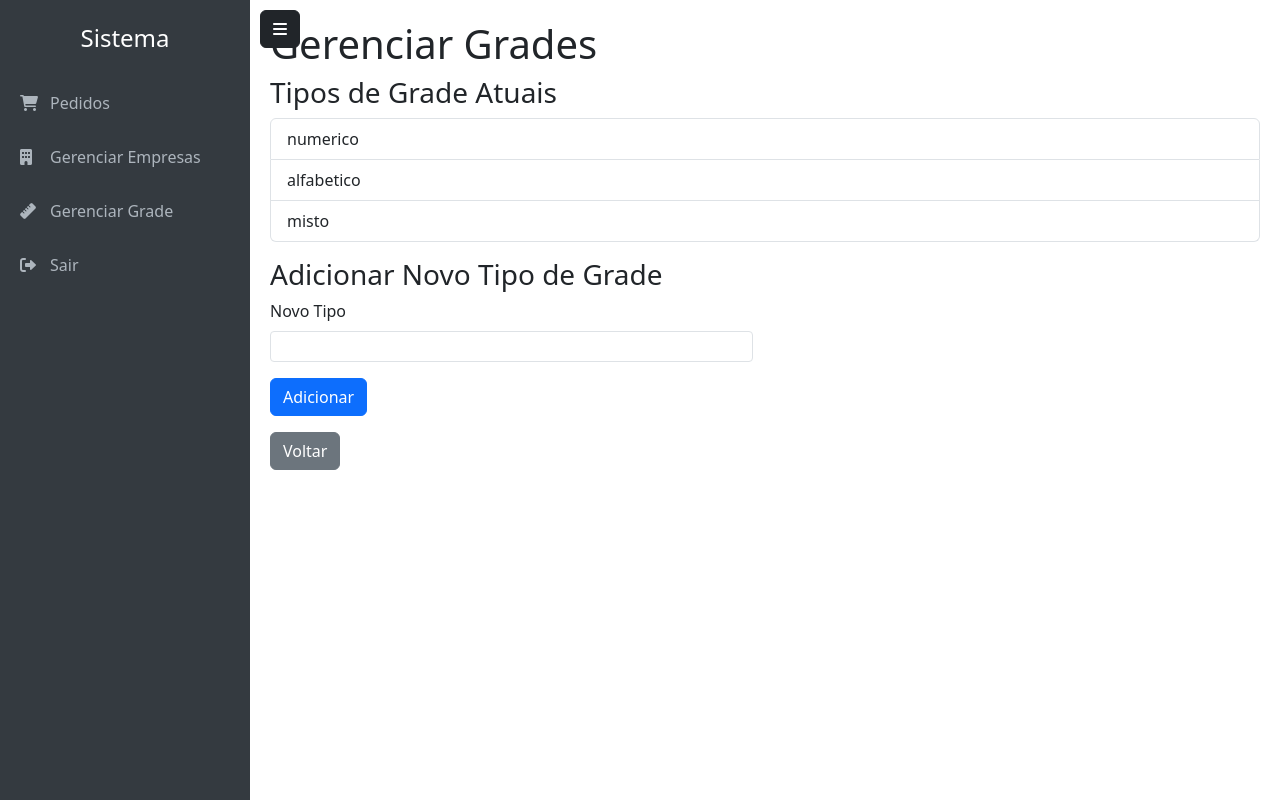
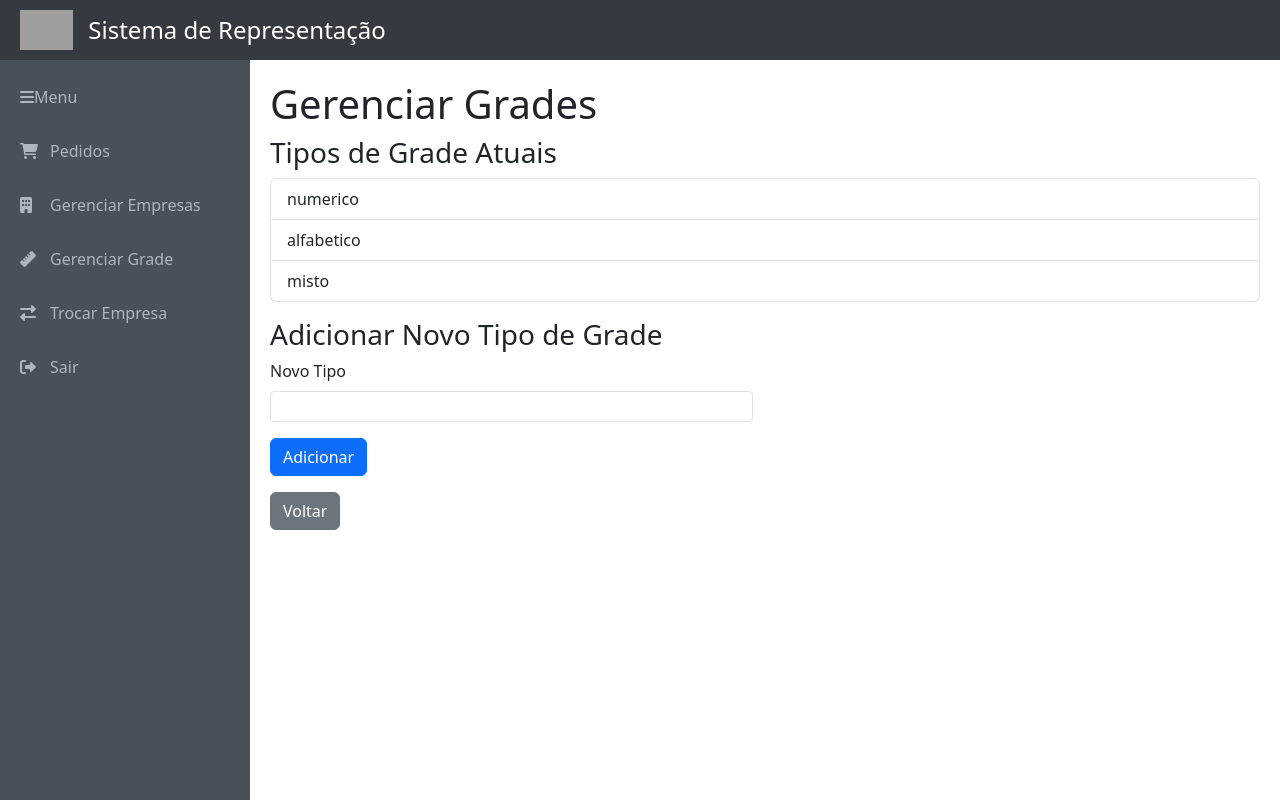
Before and after one commit to weslleycarlos/sistema-representacao, a Flask app: page /gerenciar_grades in a window 1280 px wide. Run offline with Flask 3, Linux system fonts and the light colour scheme; the visitor is signed in with stand-in values (Sample User, id 1); parts of the project's set-up code (start-up, migrations or seed data) failed here and were passed over; some libraries are stand-ins or nearby versions; grey boxes are pictures that could not be loaded.

Commit message:
Ajustado menu com topbar para logo e nome, botão de colapsar na sidebar, e opção Trocar Empresa

```diff
--- a/templates/base.html
+++ b/templates/base.html
@@ -7,28 +7,41 @@
     <link href="https://cdn.jsdelivr.net/npm/bootstrap@5.3.0/dist/css/bootstrap.min.css" rel="stylesheet">
     <link rel="stylesheet" href="https://cdnjs.cloudflare.com/ajax/libs/font-awesome/6.0.0-beta3/css/all.min.css">
     <style>
-        .sidebar {
-            height: 100vh;
-            width: 250px;
+        .topbar {
+            height: 60px;
+            background-color: #343a40;
+            color: white;
             position: fixed;
             top: 0;
             left: 0;
-            background-color: #343a40;
-            padding-top: 20px;
+            width: 100%;
+            display: flex;
+            align-items: center;
+            padding: 0 20px;
+            z-index: 1030;
+        }
+        .topbar .logo {
+            height: 40px;
+            margin-right: 15px;
+        }
+        .topbar .system-name {
+            font-size: 1.5rem;
+        }
+        .sidebar {
+            height: calc(100vh - 60px);
+            width: 250px;
+            position: fixed;
+            top: 60px;
+            left: 0;
+            background-color: #495057;
+            padding-top: 10px;
             transition: 0.3s;
         }
         .sidebar.collapsed {
             width: 60px;
         }
-        .sidebar.collapsed .sidebar-brand,
         .sidebar.collapsed .nav-link span {
             display: none;
-        }
-        .sidebar .sidebar-brand {
-            color: white;
-            font-size: 1.5rem;
-            text-align: center;
-            margin-bottom: 20px;
         }
         .sidebar .nav-link {
             color: #adb5bd;
@@ -38,35 +51,46 @@
         }
         .sidebar .nav-link:hover {
             color: white;
-            background-color: #495057;
+            background-color: #6c757d;
         }
         .sidebar .nav-link i {
             margin-right: 10px;
             width: 20px;
         }
+        .sidebar .toggle-btn {
+            color: #adb5bd;
+            background: none;
+            border: none;
+            padding: 15px 20px;
+            width: 100%;
+            text-align: left;
+            display: flex;
+            align-items: center;
+        }
+        .sidebar .toggle-btn:hover {
+            color: white;
+            background-color: #6c757d;
+        }
         .content {
             margin-left: 250px;
+            margin-top: 60px;
             padding: 20px;
             transition: 0.3s;
         }
         .content.collapsed {
             margin-left: 60px;
         }
-        .toggle-btn {
-            position: fixed;
-            top: 10px;
-            left: 260px;
-            z-index: 1000;
-            transition: 0.3s;
-        }
-        .toggle-btn.collapsed {
-            left: 70px;
-        }
     </style>
 </head>
 <body>
+    <div class="topbar">
+        <img src="/static/logo.png" alt="Logo" class="logo"> <!-- Substitua pelo caminho real da sua logo -->
+        <span class="system-name">Sistema de Representação</span>
+    </div>
     <div class="sidebar" id="sidebar">
-        <div class="sidebar-brand">Sistema</div>
+        <button class="toggle-btn" onclick="toggleSidebar()">
+            <i class="fas fa-bars"></i><span>Menu</span>
+        </button>
         <a href="{{ url_for('lista_pedidos') }}" class="nav-link">
             <i class="fas fa-shopping-cart"></i><span>Pedidos</span>
         </a>
@@ -76,13 +100,13 @@
         <a href="{{ url_for('gerenciar_grades') }}" class="nav-link">
             <i class="fas fa-ruler"></i><span>Gerenciar Grade</span>
         </a>
+        <a href="{{ url_for('selecionar_empresa') }}" class="nav-link">
+            <i class="fas fa-exchange-alt"></i><span>Trocar Empresa</span>
+        </a>
         <a href="{{ url_for('logout') }}" class="nav-link">
             <i class="fas fa-sign-out-alt"></i><span>Sair</span>
         </a>
     </div>
-    <button class="btn btn-dark toggle-btn" id="toggleBtn" onclick="toggleSidebar()">
-        <i class="fas fa-bars"></i>
-    </button>
     <div class="content" id="content">
         {% with messages = get_flashed_messages(with_categories=true) %}
             {% if messages %}
@@ -101,10 +125,8 @@
         function toggleSidebar() {
             const sidebar = document.getElementById('sidebar');
             const content = document.getElementById('content');
-            const toggleBtn = document.getElementById('toggleBtn');
             sidebar.classList.toggle('collapsed');
             content.classList.toggle('collapsed');
-            toggleBtn.classList.toggle('collapsed');
         }
     </script>
 </body>
```
